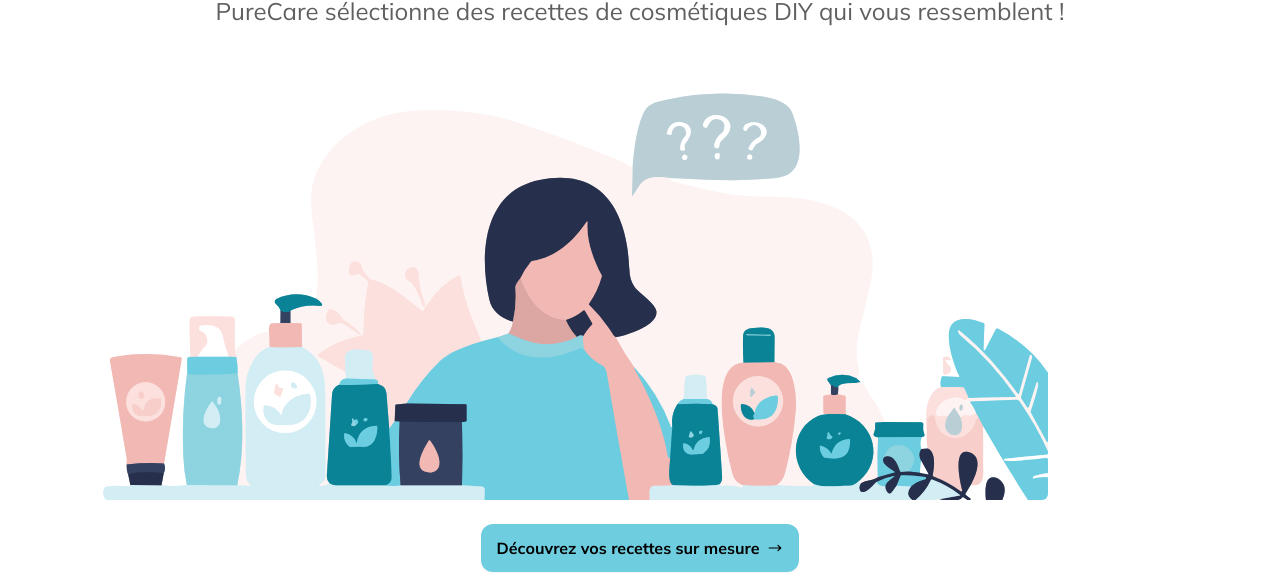
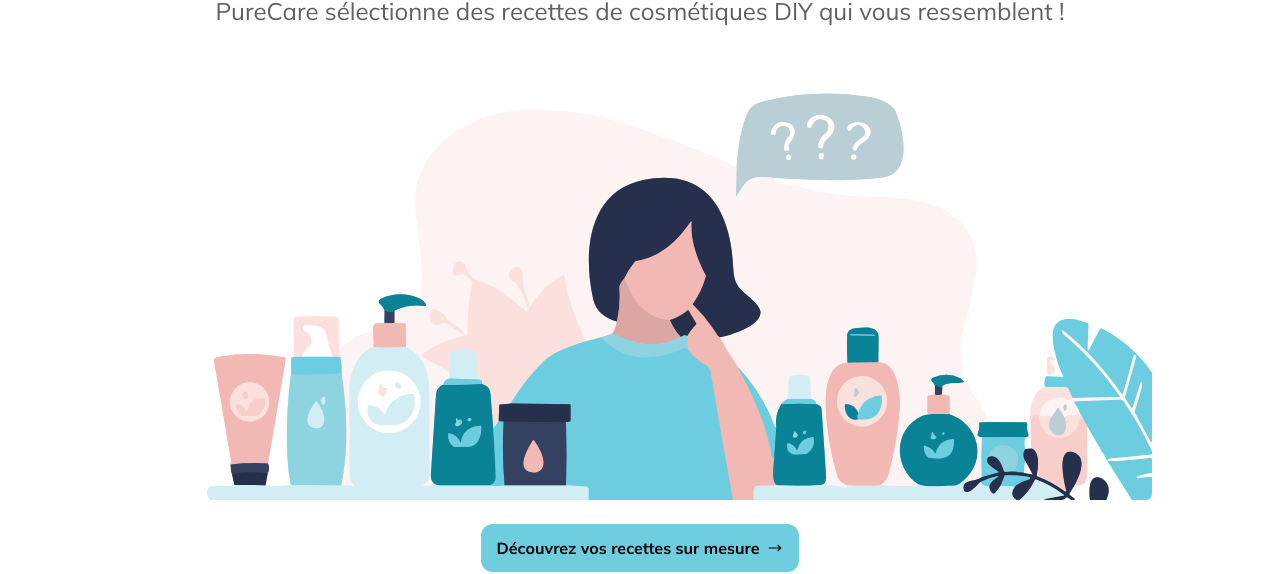
Before and after one commit to marionsmlg/purecare-nuxt, a Nuxt app: page / in a window 1280 px wide. Shown: the part 182-756 px from the top of the page. Built offline with nearby package versions, Linux system fonts and the light colour scheme; no server answers.

Commit message:
svg landing page

```diff
--- a/pages/index.vue
+++ b/pages/index.vue
@@ -93,9 +93,8 @@
             ></NuxtLink>
           </div> -->
         </div>
-        <div class="mb-4 w-full">
-          <WomanWondering class="max-w-5xl md:rounded-md" />
-        </div>
+
+        <WomanWondering class="max-w-5xl md:rounded-md mb-4" />
 
         <div class="flex justify-center p-2">
           <NuxtLink :to="mainButtonRoute"
```
